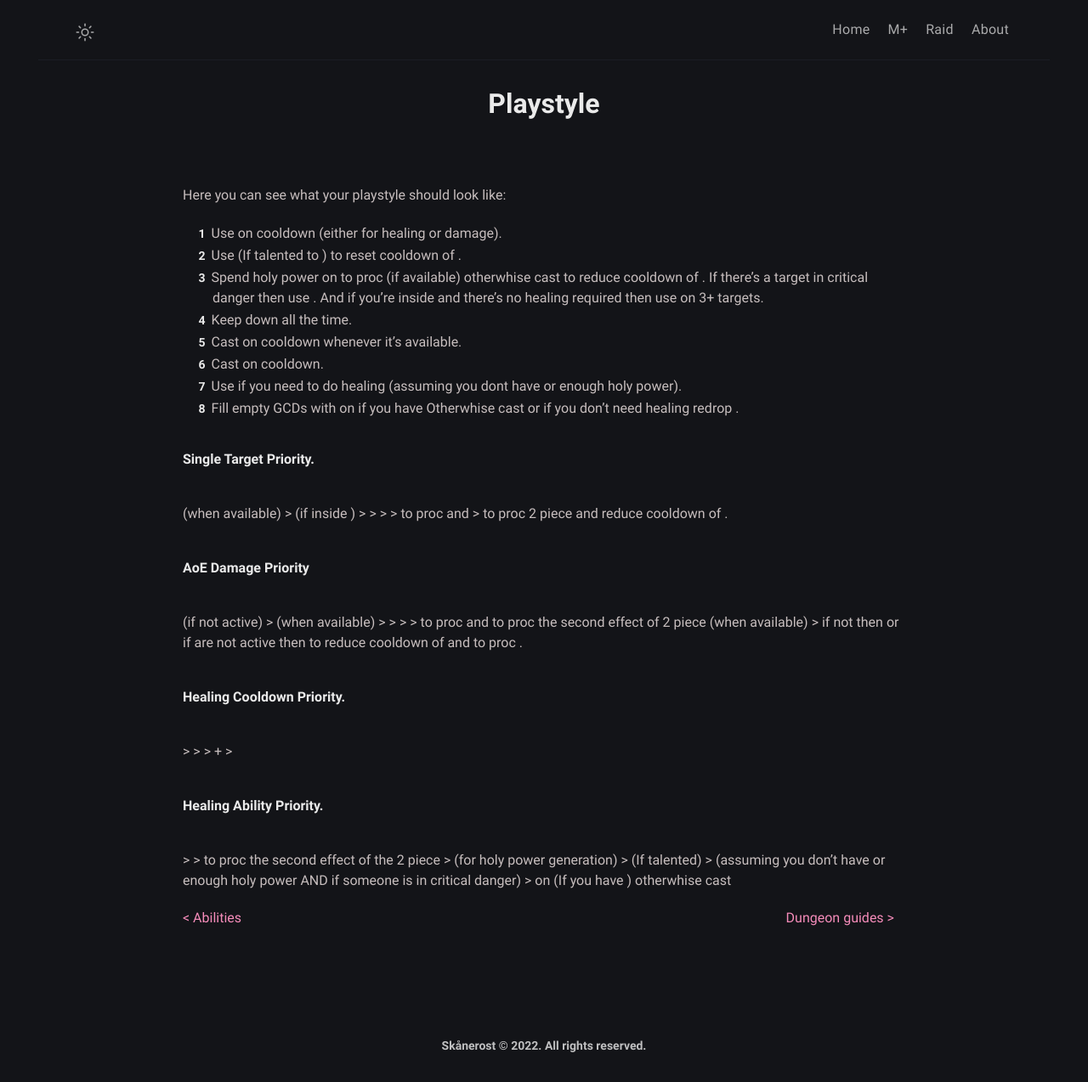
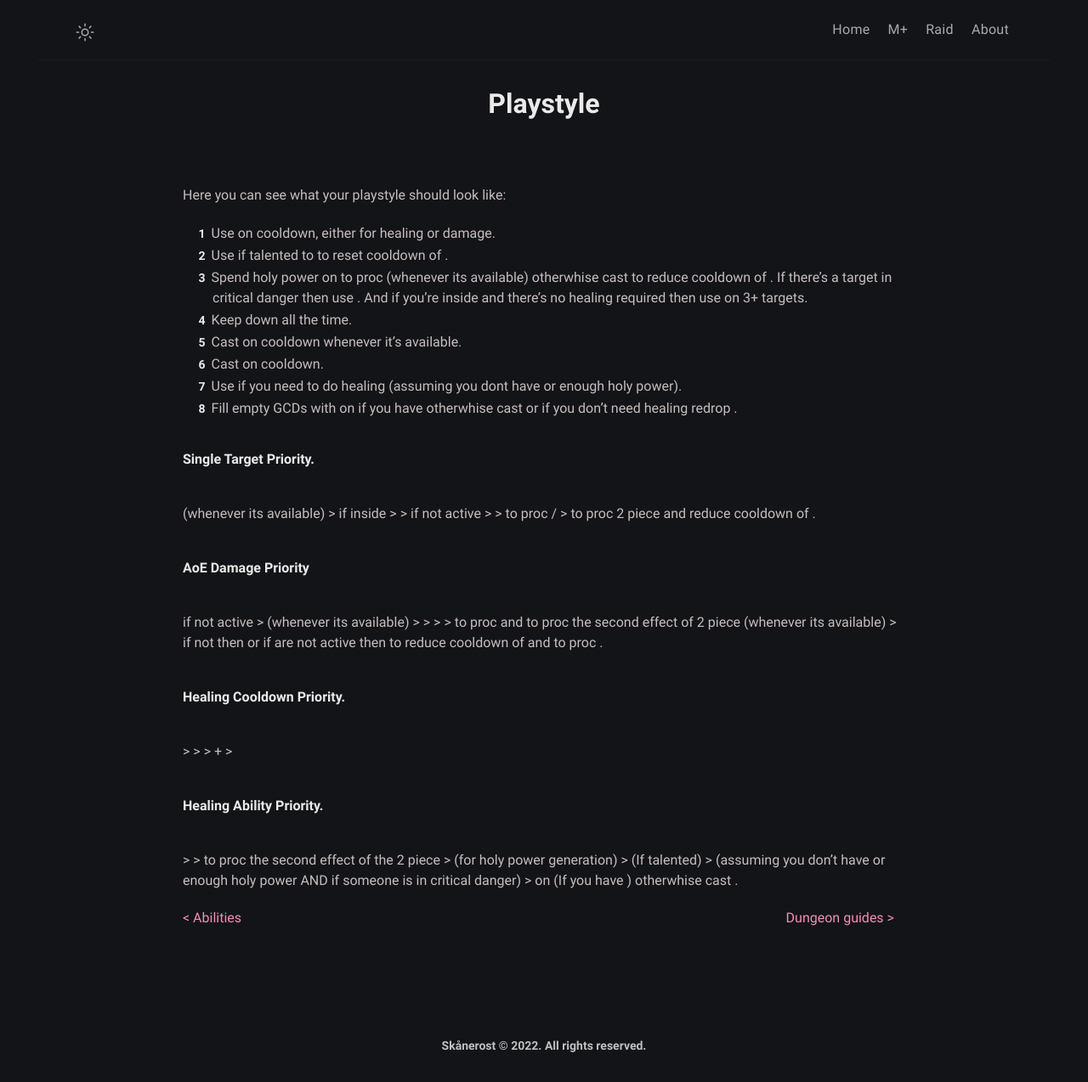
Before and after one commit to BetterThanWowhead/BetterThanWowhead.github.io, a Jekyll site: the page built from pages/M+/playstyle.md, in a window 1280 px wide. Shown: the whole page at 85% size. Built offline with Jekyll 4.4.1, drawn with Linux system fonts in a browser that asks for light colours; a script that is not in the unit is left out.

Commit message:
Update playstyle.md

```diff
--- a/pages/M+/playstyle.md
+++ b/pages/M+/playstyle.md
@@ -6,12 +6,12 @@ layout: page
 
 Here you can see what your playstyle should look like:
 
-1. Use <a href="https://www.wowhead.com/spell=20473/holy-shock" data-wowhead="spell=20473"></a> on cooldown (either for healing or damage).
-2. Use <a href="https://www.wowhead.com/spell=293895/crusader-strike" data-wowhead="spell=293895"></a> (If talented to
-   <a href="https://www.wowhead.com/spell=196926/crusaders-might" data-wowhead="spell=196926"></a>) to reset cooldown of
+1. Use <a href="https://www.wowhead.com/spell=20473/holy-shock" data-wowhead="spell=20473"></a> on cooldown, either for healing or damage.
+2. Use <a href="https://www.wowhead.com/spell=293895/crusader-strike" data-wowhead="spell=293895"></a> if talented to
+   <a href="https://www.wowhead.com/spell=196926/crusaders-might" data-wowhead="spell=196926"></a> to reset cooldown of
    <a href="https://www.wowhead.com/spell=20473/holy-shock" data-wowhead="spell=20473"></a>.
 3. Spend holy power on <a href="https://www.wowhead.com/spell=85673/word-of-glory" data-wowhead="spell=85673"></a> to proc
-   <a href="https://ptr.wowhead.com/spell=364468/dawn-will-come" data-wowhead="spell=364468"></a> (if available) otherwhise cast
+   <a href="https://ptr.wowhead.com/spell=364468/dawn-will-come" data-wowhead="spell=364468"></a> (whenever its available) otherwhise cast
    <a href="https://www.wowhead.com/spell=85222/light-of-dawn" data-wowhead="spell=85222"></a> to reduce cooldown of
    <a href="https://www.wowhead.com/spell=66011/avenging-wrath" data-wowhead="spell=85222"></a>. If there's a target in critical danger then use
    <a href="https://www.wowhead.com/spell=85673/word-of-glory" data-wowhead="spell=85673"></a>. And if you're inside
@@ -24,27 +24,26 @@ Here you can see what your playstyle should look like:
 8. Fill empty GCDs with
    <a href="https://www.wowhead.com/spell=82326/holy-light" data-wowhead="spell=82326"></a> on
    <a href="https://www.wowhead.com/spell=53563/beacon-of-light" data-wowhead="spell=53563"></a> if you have
-   <a href="https://www.wowhead.com/spell=53576/infusion-of-light" data-wowhead="spell=53576"></a> Otherwhise cast
+   <a href="https://www.wowhead.com/spell=53576/infusion-of-light" data-wowhead="spell=53576"></a> otherwhise cast
    <a href="https://www.wowhead.com/spell=19750/flash-of-light" data-wowhead="spell=19750"></a> or if you don't need healing redrop
    <a href="https://www.wowhead.com/spell=26573/consecration" data-wowhead="spell=26573"></a>.
 
 **Single Target Priority.**
 
-<a href="https://www.wowhead.com/spell=24275/hammer-of-wrath" data-wowhead="spell=24275"></a> (when available)
-\> <a href="https://www.wowhead.com/spell=20271/judgment" data-wowhead="spell=20271"></a> (if inside <a href="https://tbc.wowhead.com/spell=31884/avenging-wrath" data-wowhead="spell=31884"></a>)
+<a href="https://www.wowhead.com/spell=24275/hammer-of-wrath" data-wowhead="spell=24275"></a> (whenever its available)
+\> <a href="https://www.wowhead.com/spell=20271/judgment" data-wowhead="spell=20271"></a> if inside <a href="https://www.wowhead.com/spell=66011/avenging-wrath" data-wowhead="spell=66011"></a>
 \> <a href="https://www.wowhead.com/spell=20473/holy-shock" data-wowhead="spell=20473"></a>
-\> <a href="https://www.wowhead.com/spell=26573/consecration" data-wowhead="spell=26573"></a>
+\> <a href="https://www.wowhead.com/spell=26573/consecration" data-wowhead="spell=26573"></a> if not active
 \> <a href="https://www.wowhead.com/spell=293895/crusader-strike" data-wowhead="spell=293895"></a>
 \> <a href="https://www.wowhead.com/spell=85673/word-of-glory" data-wowhead="spell=85673"></a> to proc
-<a href="https://ptr.wowhead.com/spell=364468/dawn-will-come" data-wowhead="spell=364468"></a> and <a href="https://www.wowhead.com/spell=248033/awakening" data-wowhead="spell=248033"></a> > <a href="https://www.wowhead.com/spell=85222/light-of-dawn" data-wowhead="spell=85222"></a> to proc 2 piece and reduce cooldown of <a href="https://tbc.wowhead.com/spell=31884/avenging-wrath" data-wowhead="spell=31884"></a>.
+<a href="https://ptr.wowhead.com/spell=364468/dawn-will-come" data-wowhead="spell=364468"></a>/<a href="https://www.wowhead.com/spell=248033/awakening" data-wowhead="spell=248033"></a> > <a href="https://www.wowhead.com/spell=85222/light-of-dawn" data-wowhead="spell=85222"></a> to proc 2 piece and reduce cooldown of <a href="https://www.wowhead.com/spell=66011/avenging-wrath" data-wowhead="spell=66011"></a>.
 
 **AoE Damage Priority**
 
-<a href="https://www.wowhead.com/spell=26573/consecration" data-wowhead="spell=26573"></a>
-(if not active)
+<a href="https://www.wowhead.com/spell=26573/consecration" data-wowhead="spell=26573"></a> if not active
 \>
 <a href="https://www.wowhead.com/spell=24275/hammer-of-wrath"></a>
-(when available)
+(whenever its available)
 \>
 <a href="https://www.wowhead.com/spell=20473/holy-shock" data-wowhead="spell=20473"></a>
 \>
@@ -53,11 +52,11 @@ Here you can see what your playstyle should look like:
 <a href="https://www.wowhead.com/spell=20271/judgment" data-wowhead="spell=20271"></a>
 \>
 <a href="https://www.wowhead.com/spell=85673/word-of-glory" data-wowhead="spell=85673"></a> to proc
-<a href="https://ptr.wowhead.com/spell=364468/dawn-will-come" data-wowhead="spell=364468"></a> and <a href="https://www.wowhead.com/spell=85222/light-of-dawn" data-wowhead="spell=85222"></a> to proc the second effect of 2 piece (when available) > if not then <a href="https://www.wowhead.com/spell=53600/shield-of-the-righteous" data-wowhead="spell=53600"></a> or if <a href="https://tbc.wowhead.com/spell=31884/avenging-wrath" data-wowhead="spell=31884"></a> are not active then <a href="https://www.wowhead.com/spell=85222/light-of-dawn" data-wowhead="spell=85222"></a> to reduce cooldown of <a href="https://tbc.wowhead.com/spell=31884/avenging-wrath" data-wowhead="spell=31884"></a> and to proc <a href="https://www.wowhead.com/spell=248033/awakening" data-wowhead="spell=248033"></a>.
+<a href="https://ptr.wowhead.com/spell=364468/dawn-will-come" data-wowhead="spell=364468"></a> and <a href="https://www.wowhead.com/spell=85222/light-of-dawn" data-wowhead="spell=85222"></a> to proc the second effect of 2 piece (whenever its available) > if not then <a href="https://www.wowhead.com/spell=53600/shield-of-the-righteous" data-wowhead="spell=53600"></a> or if <a href="https://www.wowhead.com/spell=66011/avenging-wrath" data-wowhead="spell=66011"></a> are not active then <a href="https://www.wowhead.com/spell=85222/light-of-dawn" data-wowhead="spell=85222"></a> to reduce cooldown of <a href="https://www.wowhead.com/spell=66011/avenging-wrath" data-wowhead="spell=66011"></a> and to proc <a href="https://www.wowhead.com/spell=248033/awakening" data-wowhead="spell=248033"></a>.
 
 **Healing Cooldown Priority.**
 
-<a href="https://tbc.wowhead.com/spell=31884/avenging-wrath" data-wowhead="spell=31884"></a>
+<a href="https://www.wowhead.com/spell=66011/avenging-wrath" data-wowhead="spell=66011"></a>
 \>
 <a href="https://www.wowhead.com/spell=105809/holy-avenger" data-wowhead="spell=105809"></a>
 \>
@@ -73,7 +72,7 @@ Here you can see what your playstyle should look like:
 \> <a href="https://www.wowhead.com/spell=283637/crusader-strike" data-wowhead="spell=283637"></a> (for holy power generation)
 \> <a href="https://www.wowhead.com/spell=20271/judgment" data-wowhead="spell=20271"></a> (If <a href="https://www.wowhead.com/spell=183778/judgment-of-light" data-wowhead="spell=183778"></a> talented)
 \> <a href="https://www.wowhead.com/spell=183998/light-of-the-martyr" data-wowhead="spell=183998"></a> (assuming you don’t have <a href="https://www.wowhead.com/spell=20473/holy-shock" data-wowhead="spell=20473"></a> or enough holy power AND if someone is in critical danger)
-\> <a href="https://www.wowhead.com/spell=82326/holy-light" data-wowhead="spell=82326"></a> on <a href="https://www.wowhead.com/spell=53563/beacon-of-light" data-wowhead="spell=53563"></a> (If you have <a href="https://www.wowhead.com/spell=53576/infusion-of-light" data-wowhead="spell=53576"></a>) otherwhise cast <a href="https://www.wowhead.com/spell=19750/flash-of-light" data-wowhead="spell=19750"></a>
+\> <a href="https://www.wowhead.com/spell=82326/holy-light" data-wowhead="spell=82326"></a> on <a href="https://www.wowhead.com/spell=53563/beacon-of-light" data-wowhead="spell=53563"></a> (If you have <a href="https://www.wowhead.com/spell=53576/infusion-of-light" data-wowhead="spell=53576"></a>) otherwhise cast <a href="https://www.wowhead.com/spell=19750/flash-of-light" data-wowhead="spell=19750"></a>.
 
 <div>
 <div style="text-align:left;display: inline-block;width: 49%;">
```
